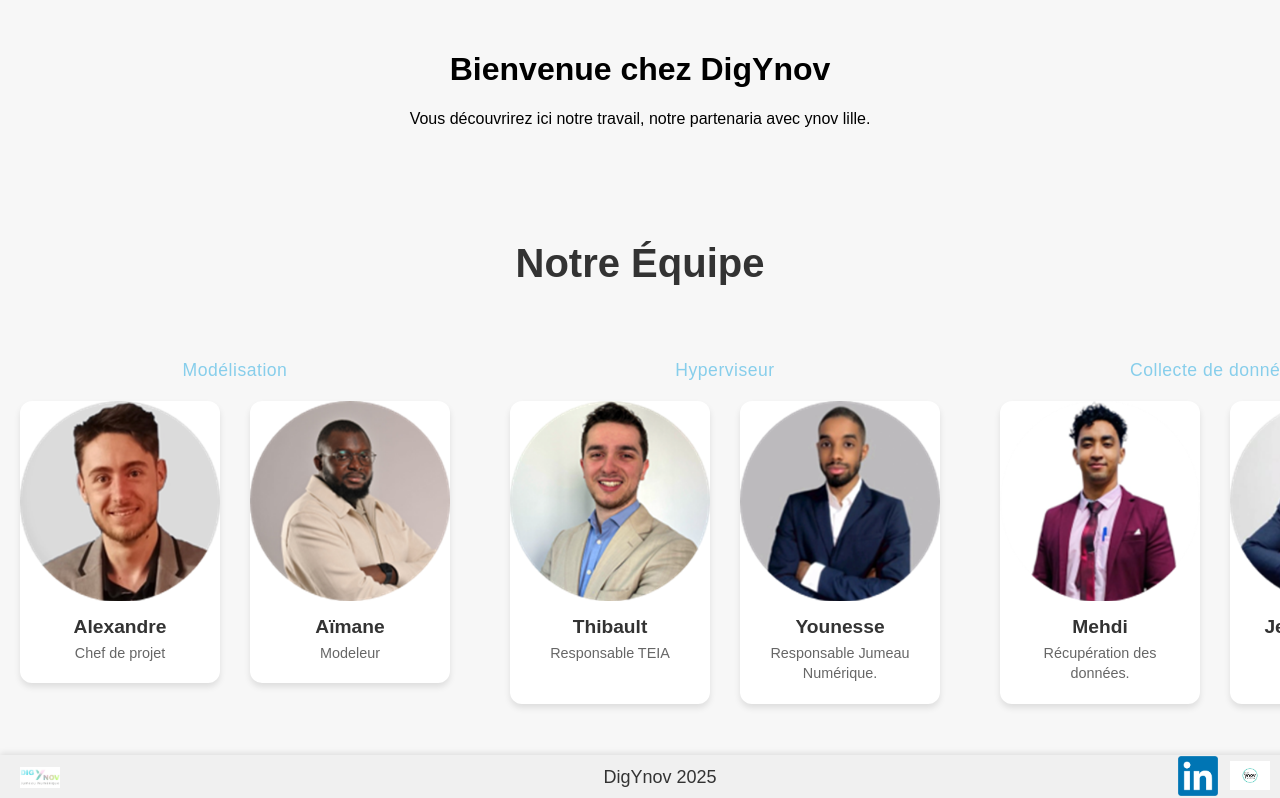
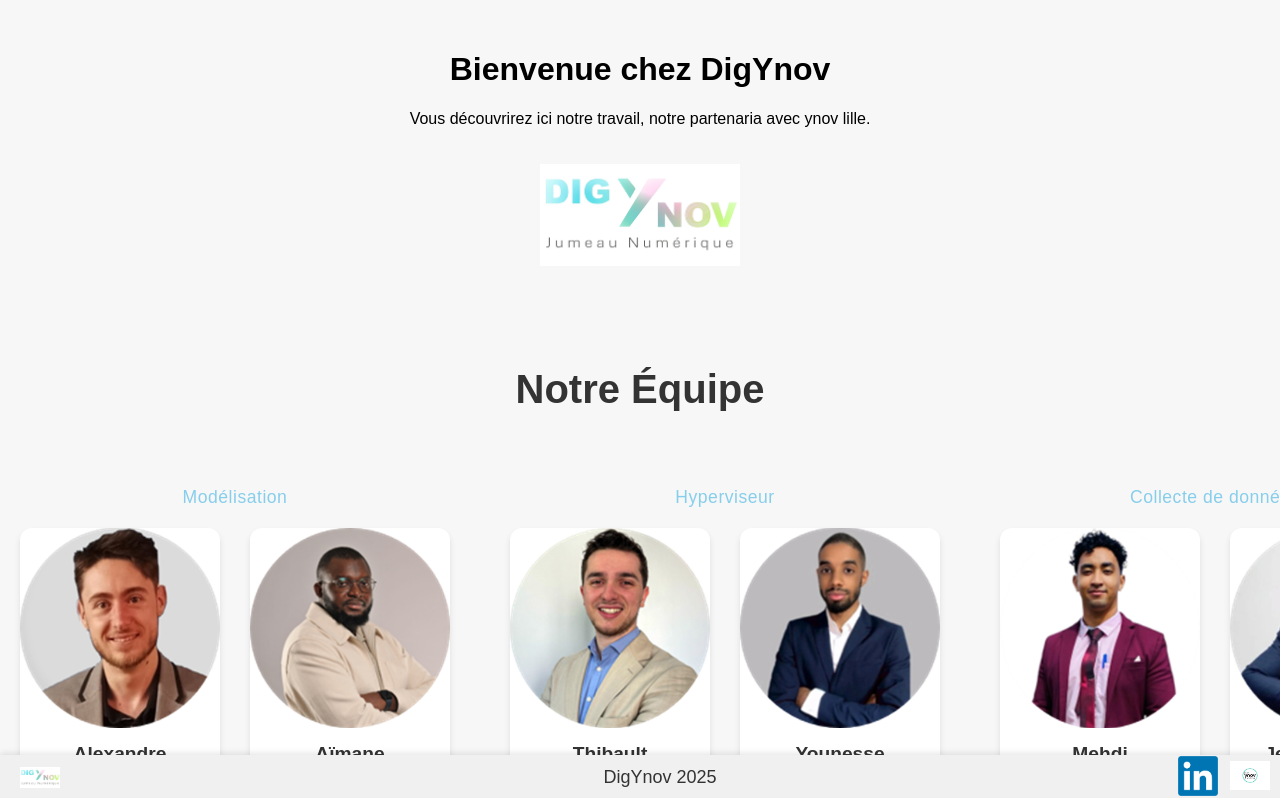
Before and after one commit to Tancelin1/dig-ynov, a React (Create React App) app: page / in a window 1280 px wide. Shown: the top 798 px of the page. Built offline with nearby package versions, Linux system fonts and the light colour scheme.

Commit message:
chance image from morgan & tancelin add margin in bottom

```diff
--- a/src/App.css
+++ b/src/App.css
@@ -12,7 +12,15 @@
   padding: 30px 20px;
   text-align: center;
 }
-
+.header-logo {
+  width: 200px;
+  height: auto;
+  margin-top: 20px;
+  text-align : left;
+}
+.padding-footer {
+  padding-bottom: 60px;
+}
 /* IMAGES GRID */
 .images-wrapper {
   display: flex;
--- a/src/App.js
+++ b/src/App.js
@@ -13,15 +13,16 @@
         <p>
           Vous découvrirez ici notre travail, notre partenaria avec ynov lille.
         </p>
+        <img src="/logo.png" alt="DigYnov" className="header-logo" />
       </header>
-{/* importée le composant équipe */}
       <TeamSection />
 
       <ImagesSection />
 
       <ContactSection />
-
-      <FooterLogos />
+      <div className="padding-footer">
+<FooterLogos />
+      </div>
 
     </div>
   );
```
Also changed, not shown: public/team/morgan.png, public/team/tancelin.png.
